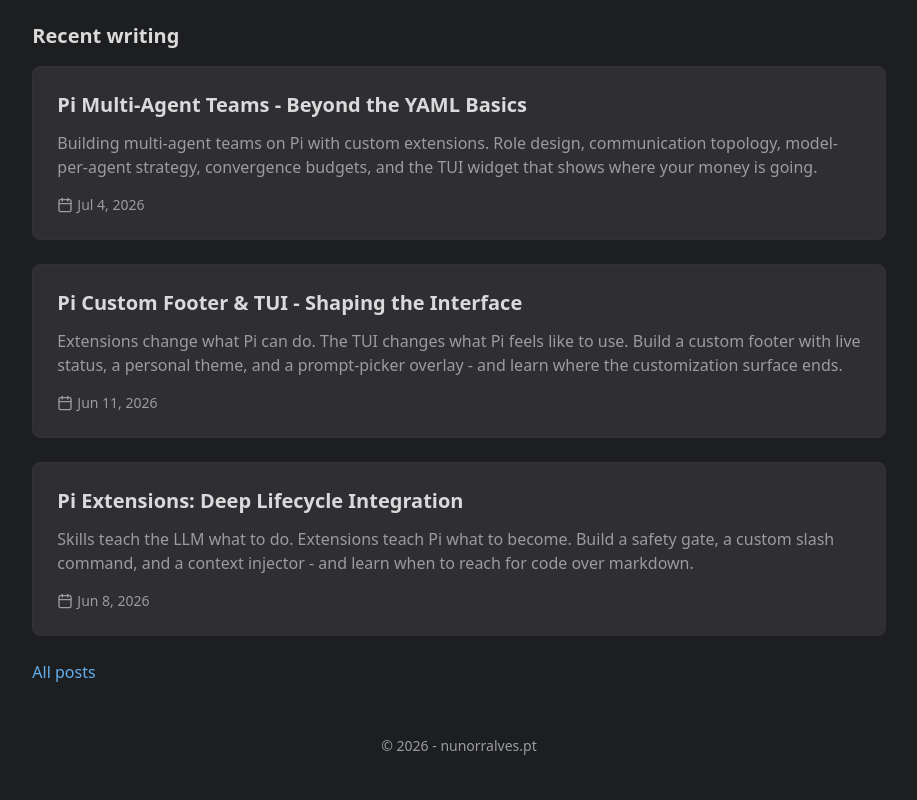
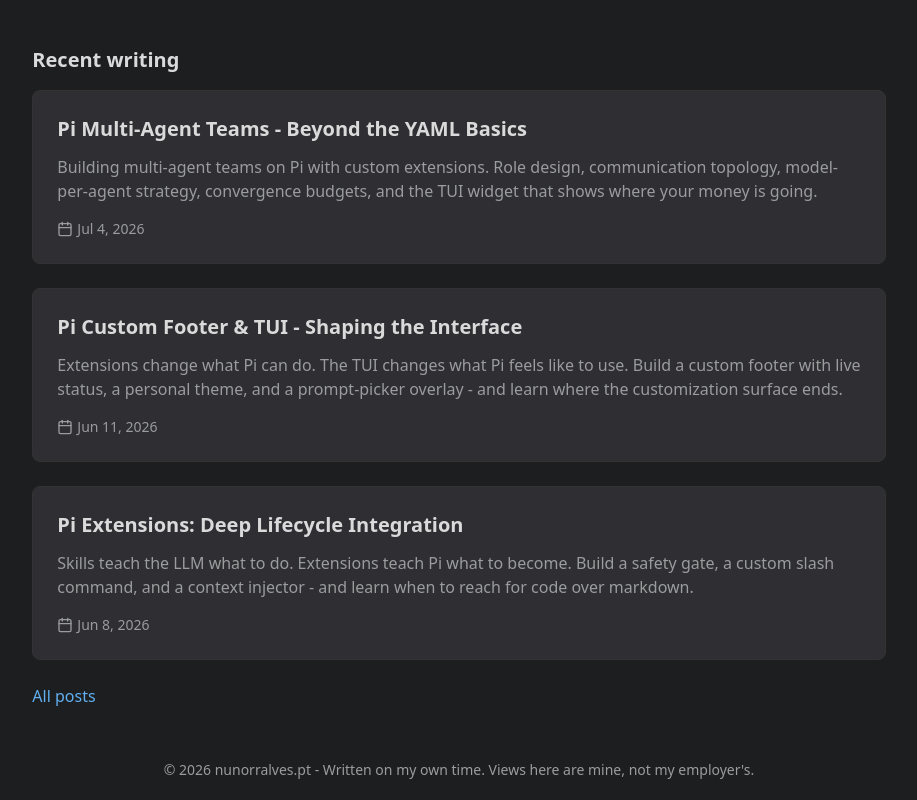
Before and after one commit to nunorralves/nunorralves-website-2026, a Next.js app: page / in a window 1280 px wide. Shown: the part 987-1787 px from the top of the page, without its empty margins (181-1098 px from the left). Before the commit the page ends 1763 px from the top, so only its background shows below. Built offline with nearby package versions, Linux system fonts and the light colour scheme.

Commit message:
updated site description adn footer emplyer disclaimer

```diff
--- a/app/components/Footer.tsx
+++ b/app/components/Footer.tsx
@@ -5,7 +5,7 @@ export default function Footer() {
     <footer>
       <div className='footer flex flex-row justify-center items-center py-4 mx-auto'>
         <p className='text-sm'>
-          © 2026 -{" "}
+          © 2026 {" "}
           <span>
             <Link
               href='https://nunorralves.pt'
@@ -14,6 +14,7 @@ export default function Footer() {
               nunorralves.pt
             </Link>
           </span>
+          {" "}-{" "}Written on my own time. Views here are mine, not my employer's.
         </p>
       </div>
     </footer>
--- a/app/page.tsx
+++ b/app/page.tsx
@@ -34,7 +34,8 @@ export default async function Home() {
           agent systems and small tools, and write about what actually breaks
           when you do. If you came from LinkedIn, that is the record of the
           work. This is the workshop: rougher, more current, and more honest
-          about the parts that did not work.
+          about the parts that did not work.<br></br>
+          Written on my own time. Views here are mine, not my employer's.
         </p>
         <div className='flex items-center gap-2 pt-4 mb-12'>
           <a
```
